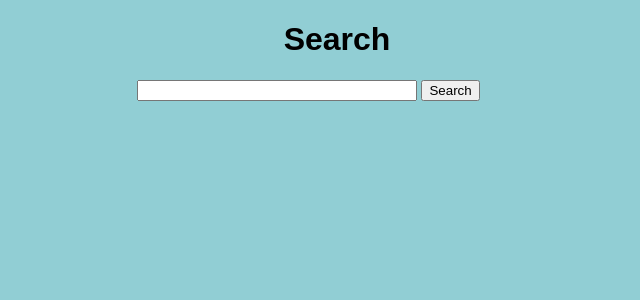
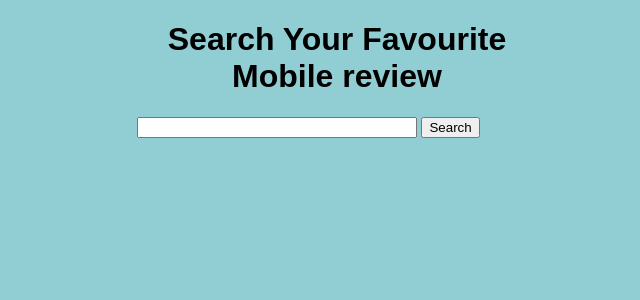
Before and after one commit to 1990arup/Project, a Flask app: page / in a window 1280 px wide. Shown: the top 300 px of the page, without its empty margins (303-943 px from the left). Run offline with Flask 2, Linux system fonts and the light colour scheme.

Commit message:
My First Project in Scrapping

```diff
--- a/templates/index.html
+++ b/templates/index.html
@@ -8,7 +8,7 @@
 
 {% block body %}
 <div class="content">
-    <h1 style="text-align: center">Search</h1>
+    <h1 style="text-align: center">Search Your Favourite Mobile review</h1>
 
     <div class="form">
         <form action="/review" method="POST">
```
